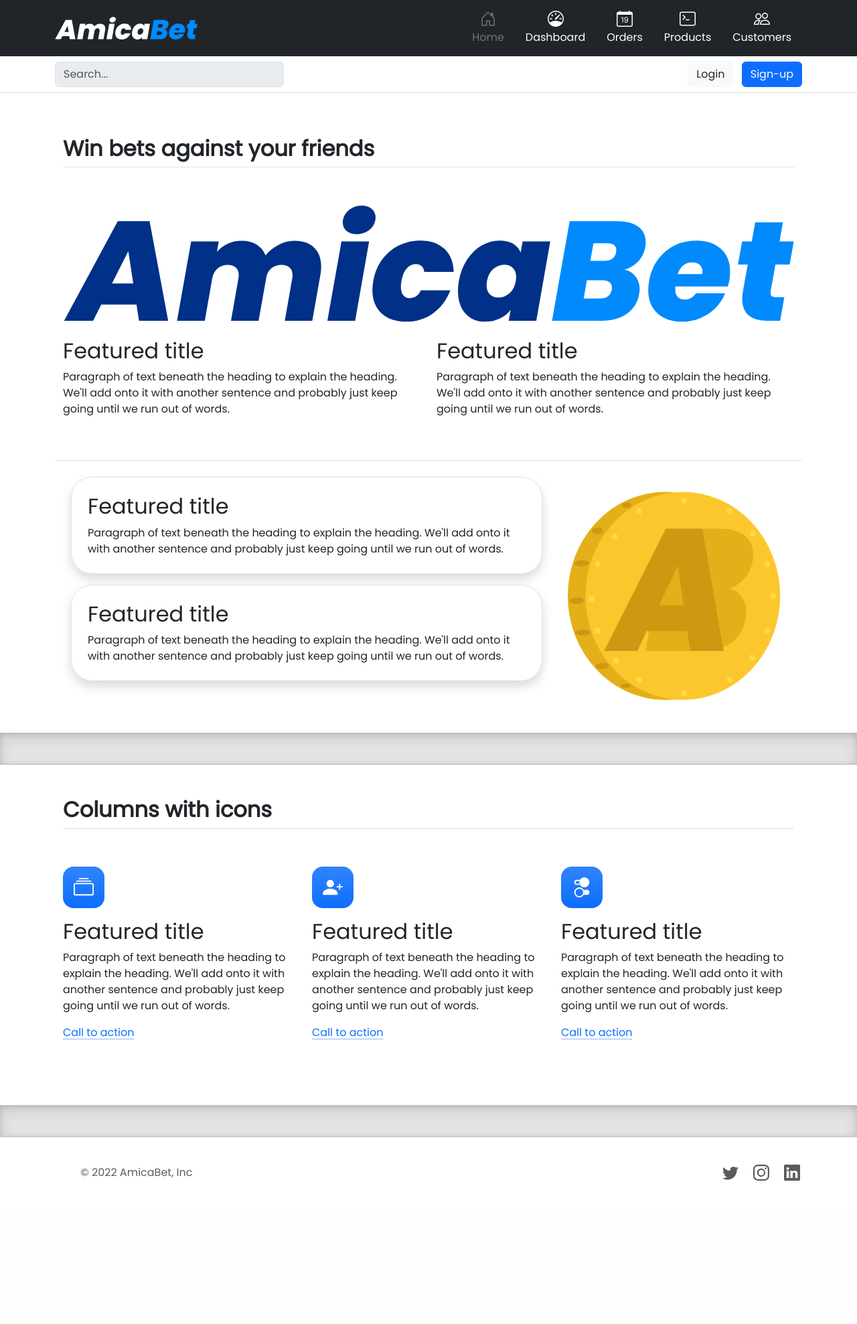
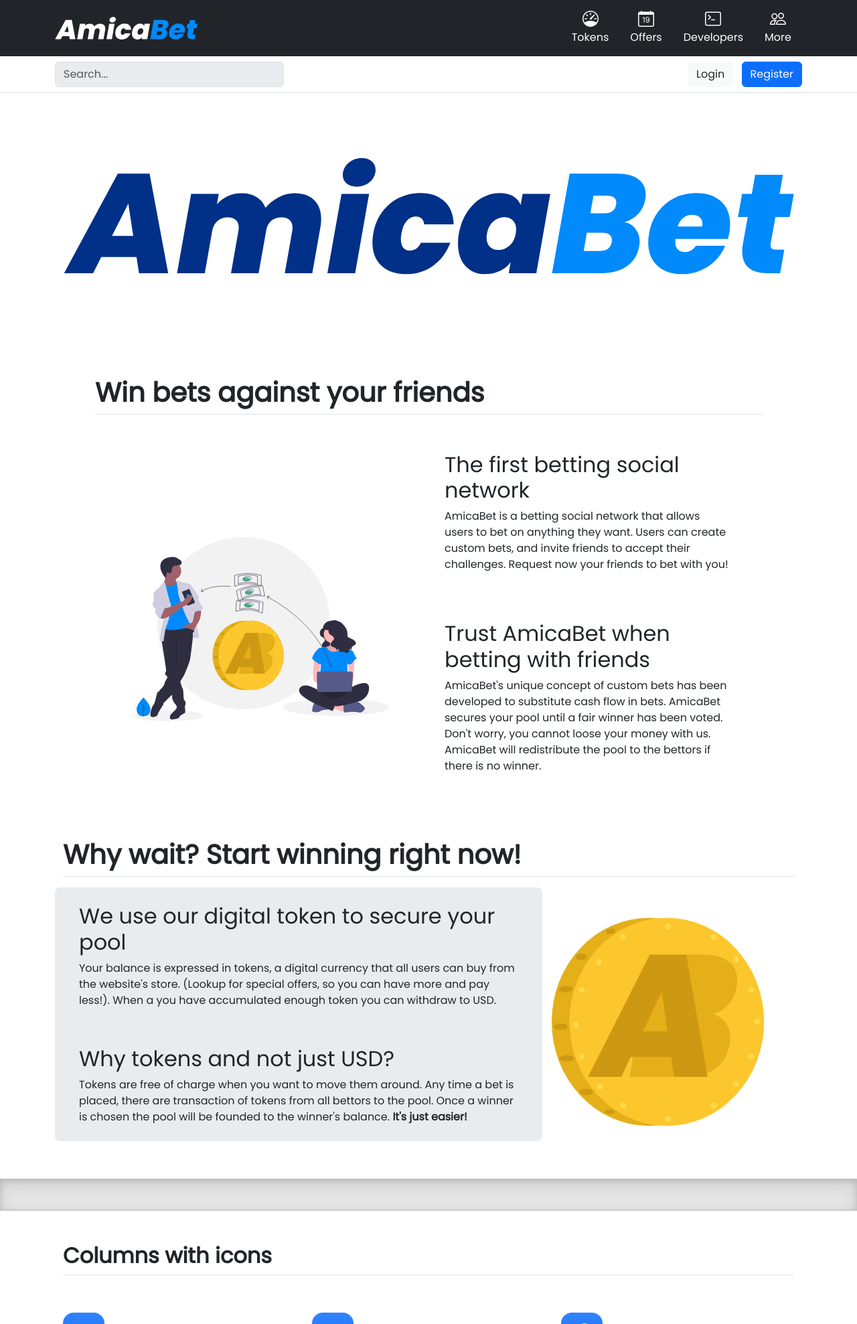
Before and after one commit to TarasZhere/AmicaBet, a Flask app: page / in a window 1280 px wide. Shown: the top 1977 px of the page at 67% size. Before the commit the page ends 1763 px from the top, so only its background shows below. Run offline with Flask 2, Linux system fonts and the light colour scheme.

Commit message:
login and register page

```diff
--- a/amica/auth.py
+++ b/amica/auth.py
@@ -21,7 +21,7 @@
     if request.method == 'POST':
         email = request.form.get('email')
         password = request.form.get('password')
-        cPassword = request.form.get('confirmPassword')
+        cPassword = request.form.get('conf-password')
         fname = request.form.get('fname')
         lname = request.form.get('lname')
 
@@ -47,22 +47,32 @@
             except:
                 error = f"Email {email} is already registered."
             else:
-                return render_template('landing/landing.html', activeModalLogin=True, email=email)
+                return render_template('auth/login.html', email=email)
 
         flash(error)
 
-    if error:
-        return render_template('landing/landing.html', activeModalRegister=True)
-    return render_template('landing/landing.html')
+        return render_template('auth/register.html', user={
+            'email':email,
+            'fname':fname,
+            'lname':lname,
+        })
+    return render_template('auth/register.html', user={
+            'email':"",
+            'fname':"",
+            'lname':"",
+        })
 
 
 @bp.route('/login', methods=('GET', 'POST'))
 def login():
     if request.method == 'POST':
+
         email = request.form['email']
         password = request.form['password']
+
         db = get_db()
         error = None
+
         user = db.execute(
             'SELECT * FROM user WHERE email = ?', (email,)
         ).fetchone()
@@ -79,7 +89,10 @@
 
         flash(error)
 
-    return render_template('landing/landing.html', activeModalLogin=True)
+    # redirect user in if it is already logged in.
+    if session.get('user_id') is not None:
+        return redirect(url_for('user.homepage'))
+    return render_template('auth/login.html')
 
 @bp.before_app_request
 def load_logged_in_user():
--- a/amica/templates/base.html
+++ b/amica/templates/base.html
@@ -33,6 +33,8 @@
 					inset 0 0.125em 0.5em rgba(0, 0, 0, 0.15);
 			}
 		</style>
+		<!-- adding extra style for different pages -->
+		{% block style %} {% endblock %}
 	</head>
 	<body class="bg-body text-body">
 		{% block navbar %} {% endblock %} {% block body %} {% endblock %}
--- a/amica/templates/landing/landing.html
+++ b/amica/templates/landing/landing.html
@@ -10,6 +10,22 @@
 	}
 	#logo {
 		transition: transform 0.2s ease-in-out;
+	}
+	.cardfloat {
+		position: relative;
+		animation-name: float;
+		animation-duration: 0.5s;
+		animation-iteration-count: infinite;
+		animation-direction: alternate;
+	}
+
+	@keyframes float {
+		from {
+			top: 0;
+		}
+		to {
+			top: 10px;
+		}
 	}
 </style>
 
@@ -35,23 +51,6 @@
 					class="nav col-12 col-lg-auto my-2 justify-content-center my-md-0 text-small"
 				>
 					<li>
-						<a href="#" class="nav-link text-secondary">
-							<svg
-								xmlns="http://www.w3.org/2000/svg"
-								width="24"
-								height="24"
-								fill="currentColor"
-								class="bi d-block mx-auto mb-1"
-								viewBox="0 0 16 16"
-							>
-								<path
-									d="M8.354 1.146a.5.5 0 0 0-.708 0l-6 6A.5.5 0 0 0 1.5 7.5v7a.5.5 0 0 0 .5.5h4.5a.5.5 0 0 0 .5-.5v-4h2v4a.5.5 0 0 0 .5.5H14a.5.5 0 0 0 .5-.5v-7a.5.5 0 0 0-.146-.354L13 5.793V2.5a.5.5 0 0 0-.5-.5h-1a.5.5 0 0 0-.5.5v1.293L8.354 1.146ZM2.5 14V7.707l5.5-5.5 5.5 5.5V14H10v-4a.5.5 0 0 0-.5-.5h-3a.5.5 0 0 0-.5.5v4H2.5Z"
-								/>
-							</svg>
-							Home
-						</a>
-					</li>
-					<li>
 						<a href="#" class="nav-link text-white">
 							<svg
 								xmlns="http://www.w3.org/2000/svg"
@@ -69,7 +68,7 @@
 									d="M6.664 15.889A8 8 0 1 1 9.336.11a8 8 0 0 1-2.672 15.78zm-4.665-4.283A11.945 11.945 0 0 1 8 10c2.186 0 4.236.585 6.001 1.606a7 7 0 1 0-12.002 0z"
 								/>
 							</svg>
-							Dashboard
+							Tokens
 						</a>
 					</li>
 					<li>
@@ -89,7 +88,7 @@
 									d="M3.5 0a.5.5 0 0 1 .5.5V1h8V.5a.5.5 0 0 1 1 0V1h1a2 2 0 0 1 2 2v11a2 2 0 0 1-2 2H2a2 2 0 0 1-2-2V3a2 2 0 0 1 2-2h1V.5a.5.5 0 0 1 .5-.5zM1 4v10a1 1 0 0 0 1 1h12a1 1 0 0 0 1-1V4H1z"
 								/>
 							</svg>
-							Orders
+							Offers
 						</a>
 					</li>
 					<li>
@@ -109,7 +108,7 @@
 									d="M2 1a2 2 0 0 0-2 2v10a2 2 0 0 0 2 2h12a2 2 0 0 0 2-2V3a2 2 0 0 0-2-2H2zm12 1a1 1 0 0 1 1 1v10a1 1 0 0 1-1 1H2a1 1 0 0 1-1-1V3a1 1 0 0 1 1-1h12z"
 								/>
 							</svg>
-							Products
+							Developers
 						</a>
 					</li>
 					<li>
@@ -126,7 +125,7 @@
 									d="M15 14s1 0 1-1-1-4-5-4-5 3-5 4 1 1 1 1h8Zm-7.978-1A.261.261 0 0 1 7 12.996c.001-.264.167-1.03.76-1.72C8.312 10.629 9.282 10 11 10c1.717 0 2.687.63 3.24 1.276.593.69.758 1.457.76 1.72l-.008.002a.274.274 0 0 1-.014.002H7.022ZM11 7a2 2 0 1 0 0-4 2 2 0 0 0 0 4Zm3-2a3 3 0 1 1-6 0 3 3 0 0 1 6 0ZM6.936 9.28a5.88 5.88 0 0 0-1.23-.247A7.35 7.35 0 0 0 5 9c-4 0-5 3-5 4 0 .667.333 1 1 1h4.216A2.238 2.238 0 0 1 5 13c0-1.01.377-2.042 1.09-2.904.243-.294.526-.569.846-.816ZM4.92 10A5.493 5.493 0 0 0 4 13H1c0-.26.164-1.03.76-1.724.545-.636 1.492-1.256 3.16-1.275ZM1.5 5.5a3 3 0 1 1 6 0 3 3 0 0 1-6 0Zm3-2a2 2 0 1 0 0 4 2 2 0 0 0 0-4Z"
 								/>
 							</svg>
-							Customers
+							More
 						</a>
 					</li>
 				</ul>
@@ -149,10 +148,19 @@
 			</form>
 
 			<div class="text-end">
-				<button type="button" class="btn btn-light text-dark me-2">
+				<a
+					type="button"
+					href="{{url_for('auth.login')}}"
+					class="btn btn-light text-dark me-2"
+				>
 					Login
-				</button>
-				<button type="button" class="btn btn-primary">Sign-up</button>
+				</a>
+				<a
+					type="button"
+					href="{{url_for('auth.register')}}"
+					class="btn btn-primary"
+					>Register</a
+				>
 			</div>
 		</div>
 	</div>
@@ -161,70 +169,84 @@
 <!-- Body -->
 {% block body %}
 
-<div class="container-sm px-4 py-5">
-	<h2 class="pb-2 border-bottom fw-bolder">Win bets against your friends</h2>
-	<div class="row align-items-center g-4 py-5 border-bottom mb-4">
-		<div class="col-12">
+<div class="container-sm px-4 pb-5">
+	<div class="row align-items-center my-5 py-5">
 		<img
 			width="100%"
 			src="{{url_for('static', filename='imgs/AmicaBetBlue.svg')}}"
 			alt="AmicaBet"
 		/>
 	</div>
-		<div class="col d-flex flex-row gap-4">
-			<div class="">
-				<h3 class="fs-2">Featured title</h3>
+	<div class="container-fluid px-5 pt-5">
+		<h1 class="py-2 border-bottom fw-bolder">
+			Win bets against your friends
+		</h1>
+		<div class="container-fluid mb-5">
+			<div class="row align-items-center g-4 pt-5">
+				<div class="col-md-6 text-center">
+					<img
+						style="max-width: 80%"
+						class="bd-placeholder-img bd-placeholder-img-lg img-fluid"
+						src="{{url_for('static', filename='imgs/transfer_money.svg')}}"
+						alt=""
+						srcset=""
+					/>
+				</div>
+				<div class="row col-md-6">
+					<div class="col-sm-12 p-4 mb-2">
+						<h3 class="fs-2">The first betting social network</h3>
 						<p>
-					Paragraph of text beneath the heading to explain the
-					heading. We'll add onto it with another sentence and
-					probably just keep going until we run out of words.
+							AmicaBet is a betting social network that allows
+							users to bet on anything they want. Users can create
+							custom bets, and invite friends to accept their
+							challenges. Request now your friends to bet with
+							you!
 						</p>
 					</div>
-			<div>
-				<h3 class="fs-2">Featured title</h3>
+					<div class="col-sm-12 p-4 mb-2">
+						<h3 class="fs-2">
+							Trust AmicaBet when betting with friends
+						</h3>
 						<p>
-					Paragraph of text beneath the heading to explain the
-					heading. We'll add onto it with another sentence and
-					probably just keep going until we run out of words.
+							AmicaBet's unique concept of custom bets has been
+							developed to substitute cash flow in bets. AmicaBet
+							secures your pool until a fair winner has been
+							voted. Don't worry, you cannot loose your money with
+							us. AmicaBet will redistribute the pool to the
+							bettors if there is no winner.
 						</p>
 					</div>
 				</div>
 			</div>
-	<div class="container-fluid">
-		<style>
-			.cardfloat {
-				position: relative;
-				animation-name: float;
-				animation-duration: 0.5s;
-				animation-iteration-count: infinite;
-				animation-direction: alternate;
-			}
+		</div>
+	</div>
+	<h1 class="pb-2 border-bottom fw-bolder">
+		Why wait? Start winning right now!
+	</h1>
 
-			@keyframes float {
-				from {
-					top: 0;
-				}
-				to {
-					top: 10px;
-				}
-			}
-		</style>
-		<div class="row">
-			<div class="col-lg-8 col-md-12">
-				<div class="border rounded-5 shadow p-4 mb-3">
-					<h3 class="fs-2">Featured title</h3>
+	<div class="container-fluid py-2">
+		<div class="row align-items-center">
+			<div class="row col-lg-8 col-md-12 bg-body-secondary rounded-3">
+				<div class="p-4 mb-2">
+					<h3 class="fs-2">
+						We use our digital token to secure your pool
+					</h3>
 					<p class="mb-0">
-						Paragraph of text beneath the heading to explain the
-						heading. We'll add onto it with another sentence and
-						probably just keep going until we run out of words.
+						Your balance is expressed in tokens, a digital currency
+						that all users can buy from the website's store. (Lookup
+						for special offers, so you can have more and pay less!).
+						When a you have accumulated enough token you can
+						withdraw to USD.
 					</p>
 				</div>
-				<div class="border rounded-5 shadow p-4">
-					<h3 class="fs-2">Featured title</h3>
+				<div class="p-4">
+					<h3 class="fs-2">Why tokens and not just USD?</h3>
 					<p class="mb-0">
-						Paragraph of text beneath the heading to explain the
-						heading. We'll add onto it with another sentence and
-						probably just keep going until we run out of words.
+						Tokens are free of charge when you want to move them
+						around. Any time a bet is placed, there are transaction
+						of tokens from all bettors to the pool. Once a winner is
+						chosen the pool will be founded to the winner's balance.
+						<b> It's just easier!</b>
 					</p>
 				</div>
 			</div>
@@ -232,7 +254,6 @@
 				<img
 					width="100%"
 					src="{{url_for('static', filename='imgs/coin.svg')}}"
-					alt="Coin"
 				/>
 			</div>
 		</div>
```
Also changed, not shown: amica/templates/auth/login.html (added, +75 -0 lines), amica/templates/auth/register.html (added, +111 -0 lines). Lines whose indentation alone changed are shown as unchanged.
